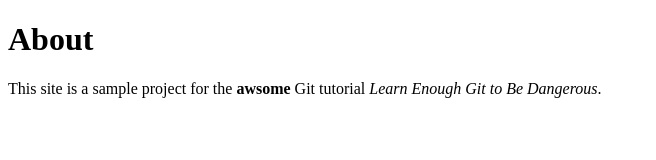
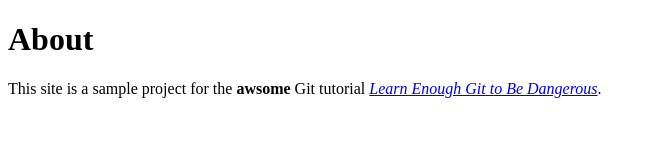
Before and after one commit to Lada17/website, a plain HTML site: page about.html in a window 1280 px wide. Shown: the whole page, without its empty margins (0-656 px from the left). Drawn offline with Linux system fonts and the light colour scheme.

Commit message:
Add link to tutorial title

```diff
--- a/about.html
+++ b/about.html
@@ -6,7 +6,7 @@
       <h1>About</h1>
       <p>
         This site is a sample project for the <strong>awsome</strong> Git tutorial
-         <em>Learn Enough Git to Be Dangerous</em>.
+         <a href='http://learnenough.com/git-tutorial'><em>Learn Enough Git to Be Dangerous</em></a>.
       </p>
   </body>
 </html>
```
